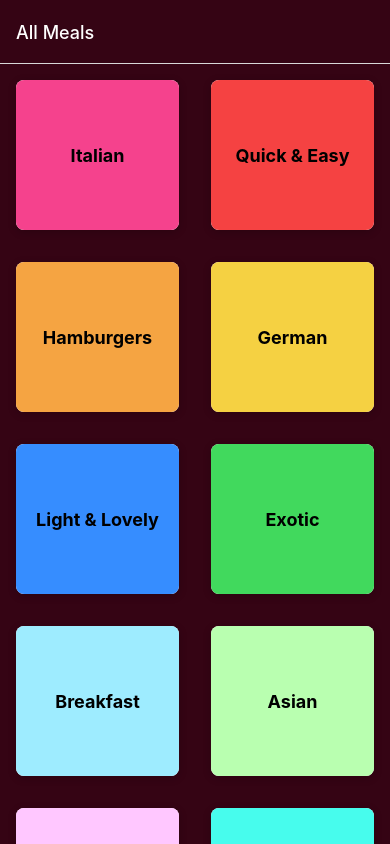
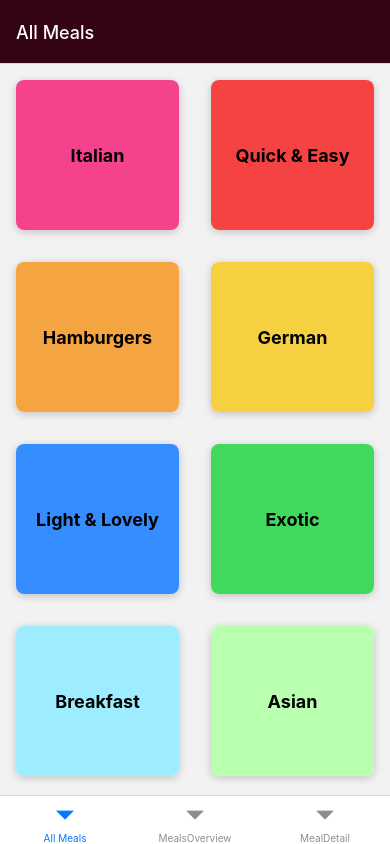
Before and after one commit to kiyoshion/udemy-react-native-navigation-sample, a React Native app: screen / in a window 390 px wide. Built offline with nearby package versions, Linux system fonts and the light colour scheme.

Commit message:
Add BottomTabs

```diff
--- a/App.js
+++ b/App.js
@@ -2,6 +2,7 @@ import { StatusBar } from 'expo-status-bar';
 import { Button, StyleSheet, Text } from 'react-native';
 import { NavigationContainer } from '@react-navigation/native';
 import { createNativeStackNavigator } from '@react-navigation/native-stack'
+import { createBottomTabNavigator } from '@react-navigation/bottom-tabs';
 
 import CategoriesScreen from './screens/CategoriesScreen';
 import MealsOverviewScreen from './screens/MealsOverviewScreen';
@@ -9,19 +10,21 @@ import MealDetailScreen from './screens/MealDetailScreen';
 
 const Stack = createNativeStackNavigator();
 
+const BottomTab = createBottomTabNavigator();
+
 export default function App() {
   return (
     <>
       <StatusBar style='light' />
       <NavigationContainer>
-        <Stack.Navigator
+        <BottomTab.Navigator
           screenOptions={{
             headerStyle: { backgroundColor: '#350414' },
             headerTintColor: 'white',
             contentStyle: { backgroundColor: '#350414' },
           }}
         >
-          <Stack.Screen
+          <BottomTab.Screen
             name='MealsCategories'
             component={CategoriesScreen}
             options={{
@@ -36,7 +39,7 @@ export default function App() {
               name='MealDetail'
               component={MealDetailScreen}
             />
-        </Stack.Navigator>
+        </BottomTab.Navigator>
       </NavigationContainer>
     </>
   );
```
Also changed, not shown: package.json (+4 -3 lines), 1 other file (tests, documents, lock files or other folders). Lines whose indentation alone changed are shown as unchanged.
